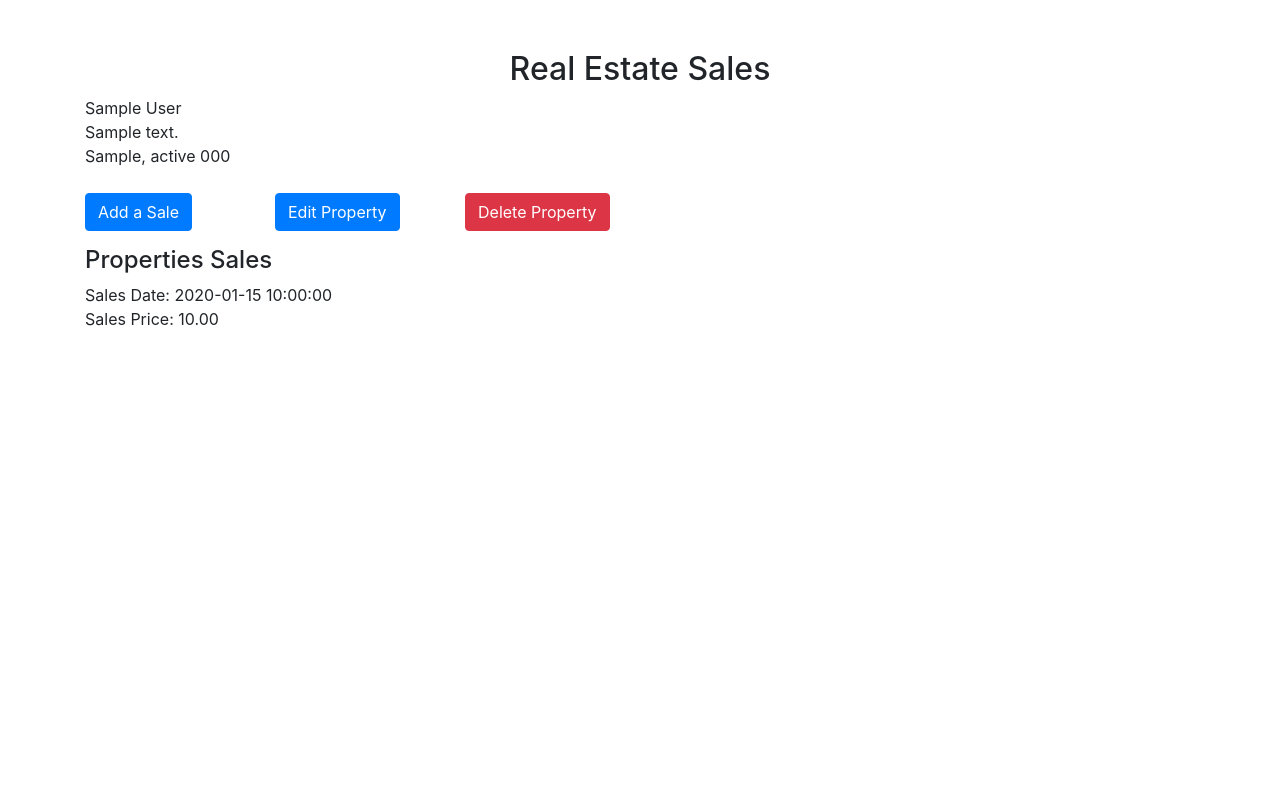
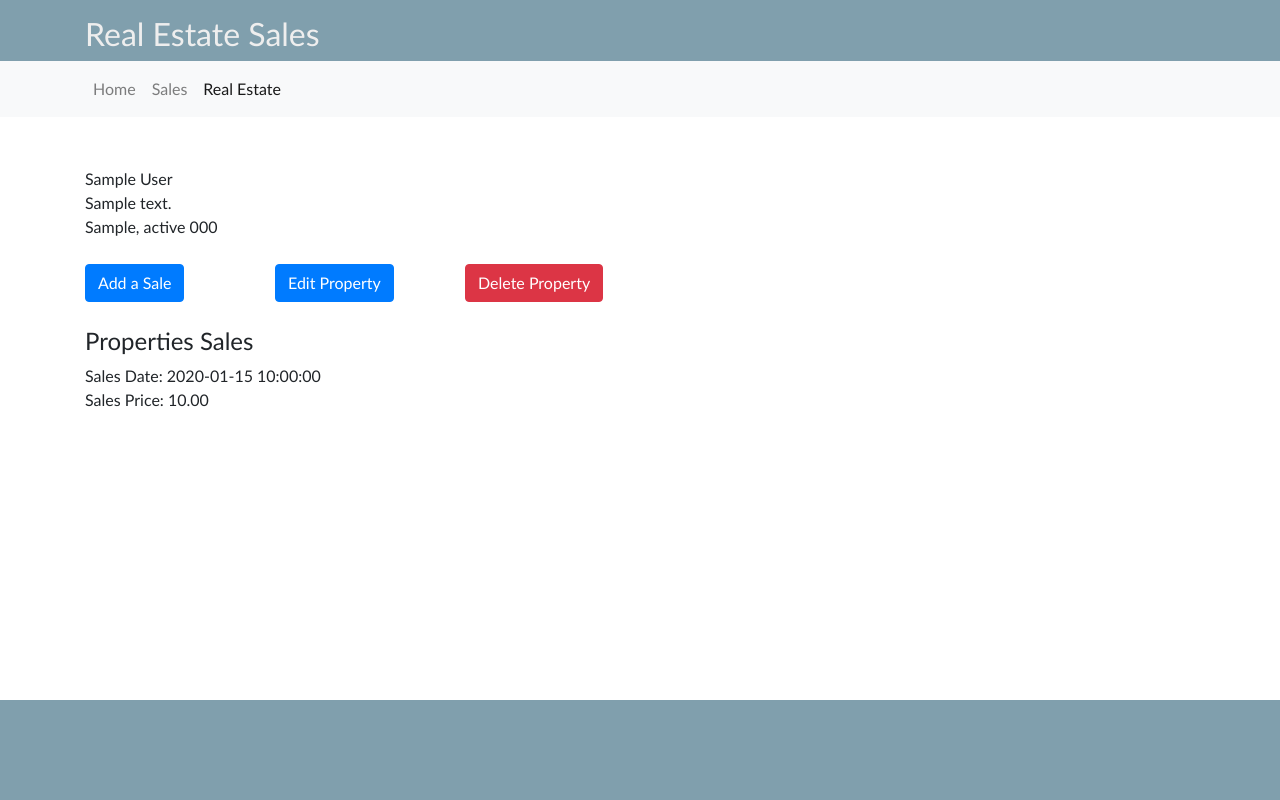
Before and after one commit to clarocity/php_test, a PHP site: page /Realestate?realestate_id=1 in a window 1280 px wide. Run offline with PHP 8.4, Linux system fonts and the light colour scheme; tables that the repository leaves empty or names only in its code hold one stand-in row (values such as "Sample post").

Commit message:
Added style and subqueries

```diff
--- /dev/null
+++ b/src/Config.php
@@ -0,0 +1,13 @@
+<?php
+
+class Config {
+
+	public static $config = [
+		'db' => [
+			'dsn' => 'mysql:dbname=testdb;host=127.0.0.1',
+			'user' => 'root',
+			'password' => 'kaos29'
+		]
+	];
+
+}
--- a/src/Controllers/Realestate.php
+++ b/src/Controllers/Realestate.php
@@ -10,22 +10,20 @@ class Realestate extends Controller {
 
 	function __construct() {
 		parent::__construct();
-
 		$this->realestate = new RealestateModel();
 	}
 
 	public function index() {
 
+		$data = [];
 		$realestate_id = 0;
-		if (is_numeric($_GET['realestate_id'])) {
-			$realestate_id = $_GET['realestate_id'];
-		} else {
-			echo "Property does not exists.";
-			exit();
+		if (!empty($_GET['realestate_id'])) {
+			if (is_numeric($_GET['realestate_id'])) {
+				$realestate_id = $_GET['realestate_id'];
+
+				$data = $this->realestate->read($realestate_id);
+			}
 		}
-
-		$data = $this->realestate->read($realestate_id);
-
 		$this->view->render($data);
 	}
 
@@ -135,6 +133,7 @@ class Realestate extends Controller {
 		$data['city'] = $row[0]['city'];
 		$data['state'] = $row[0]['state'];
 		$data['zip'] = $row[0]['zip'];
+		$data['realestate_id'] = $realestate_id;
 
 		$post_url = "/Realestate/update?realestate_id=$realestate_id";
 		$input = "<input type='hidden' name='realestate_id' value='$realestate_id'>";
--- a/src/Models/Model.php
+++ b/src/Models/Model.php
@@ -2,6 +2,7 @@
 namespace Models;
 
 use \PDO as PDO;
+use \Config as Config;
 
 class Model {
 
@@ -9,9 +10,9 @@ class Model {
 
 	function __construct() {
 
-		$dsn = 'mysql:dbname=testdb;host=127.0.0.1';
-		$user = 'root';
-		$password = 'kaos29';
+		$dsn =  Config::$config['db']['dsn'];
+		$user = Config::$config['db']['user'];
+		$password = Config::$config['db']['password'];
 
 		try {
 
--- a/src/Views/Realestate/create.php
+++ b/src/Views/Realestate/create.php
@@ -62,7 +62,7 @@
       </div>
     </div>
   </div>
-  <button class="btn btn-primary" type="submit">Add Property</button>
+  <button class="btn btn-primary" type="submit">Add Property</button><a href="/" class="cancel-button">Cancel</a>
 </form>
 
 <script>
--- a/src/Views/Realestate/createsuccess.php
+++ b/src/Views/Realestate/createsuccess.php
@@ -4,6 +4,8 @@
 	<h3 style="text-align: center;">Thank you. The Property was added successfully.</h3>
 </div>
 <br />
-<div>
-	<a href="/">Home</a>
+<div class="col-12">
+	<div>
+		<a href="/">Home</a>
+	</div>
 </div>
--- a/src/Views/Realestate/deletedsuccess.php
+++ b/src/Views/Realestate/deletedsuccess.php
@@ -4,6 +4,8 @@
 	<h3 style="text-align: center;">Thank you. Property has been deleted.</h3>
 </div>
 <br />
-<div>
-	<a href="/">Home</a>
+<div class="col-12">
+	<div>
+		<a href="/">Home</a>
+	</div>
 </div>
--- a/src/Views/Realestate/index.php
+++ b/src/Views/Realestate/index.php
@@ -1,6 +1,8 @@
 <div class="index-container row">
 
-	<div class="col-12" style="margin-bottom: 25px;">
+    <?php if (!empty($content[0][0])) : ?>
+
+	<div class="col-12 m-botton-25">
 		<div>
 		    <?= $content[0]['first_name'] ?> <?= $content[0]['last_name'] ?>
 		</div>
@@ -11,15 +13,15 @@
 			<?= $content[0]['city'] ?>, <?= $content[0]['state'] ?> <?= $content[0]['zip'] ?>
 		</div>
 	</div>
-	<div class="col-6">
+	<div class="col-6 m-botton-25">
 		<div class="row">
-			<div class="col-12 col-md-4" style="margin-bottom: 15px;">
+			<div class="col-12 col-md-4 m-botton-15">
 				<button type="button" onclick="window.location.href='/Sales/salesform?realestate_id=<?= $content[0][0] ?>'" class="btn btn-primary">Add a Sale</button>
 			</div>
-			<div class="col-12 col-md-4" style="margin-bottom: 15px;">
+			<div class="col-12 col-md-4 m-botton-15">
 				<button type="button" onclick="window.location.href='/Realestate/update?realestate_id=<?= $content[0][0] ?>'" class="btn btn-primary">Edit Property</button>
 			</div>
-			<div class="col-12 col-md-4" style="margin-bottom: 15px;">
+			<div class="col-12 col-md-4 m-botton-15">
 				<form method="POST" action="/Realestate/delete">
 					<input type="hidden" name="realestate_id" value="<?= $content[0][0] ?>" >
 					<button type="submit" class="btn btn-danger">Delete Property</button>
@@ -36,7 +38,7 @@
 
 		<?php if(!empty($row['sale_date'])) : ?>
 
-		<div class="col-8" style="margin-bottom: 15px;">
+		<div class="col-8 m-botton-25">
 			<div class="row">
 				<div class="col-12 col-md-8">
 					Sales Date: <?= $row['sale_date'] ?>
@@ -49,10 +51,10 @@
 		</div>
 
 		<?php else : ?>
-			<div class="col-8" style="margin-bottom: 15px;">
+			<div class="col-8 m-botton-15">
 				<div class="row">
 					<div class="col-12 col-md-8">
-						<p>Property as not been sold.</p>
+						<p>Property has not been sold.</p>
 					</div>
 				</div>
 			</div>
@@ -60,7 +62,22 @@
 
 	<?php endforeach; ?>
 
+	<?php else : ?>
+			<div class="col-12">
+				<div>
+					<h4>Please return to the home page for a list of Real Estate properties.</h4>
+				</div>
+			</div>
+			<div class="col-12">
+				<div>
+					<a href="/">Home</a>
+				</div>
+			</div>
+
+	<?php endif; ?>
 </div>
+
+
 <script type="text/javascript">
 
 (function() {
@@ -79,7 +96,6 @@
 		}
     }, false);
 
-
   }, false);
 })();
 
--- a/src/Views/Realestate/update.php
+++ b/src/Views/Realestate/update.php
@@ -63,7 +63,7 @@
       </div>
     </div>
   </div>
-  <button class="btn btn-primary" type="submit">Update Property</button>
+  <button class="btn btn-primary" type="submit">Update Property</button><a href="/Realestate?realestate_id=<?= $content['data']['realestate_id'] ?>" class="cancel-button">Cancel</a>
 </form>
 
 <script>
--- a/src/Views/Realestate/updatesuccess.php
+++ b/src/Views/Realestate/updatesuccess.php
@@ -4,6 +4,8 @@
 	<h3 style="text-align: center;">Thank you. Property update was successfully.</h3>
 </div>
 <br />
-<div>
-	<a href="/">Home</a>
+<div class="col-12">
+	<div>
+		<a href="/">Home</a>
+	</div>
 </div>
--- a/src/Views/Sales/createsuccess.php
+++ b/src/Views/Sales/createsuccess.php
@@ -4,6 +4,8 @@
 	<h3 style="text-align: center;">Thank you. The Sale was added successfully.</h3>
 </div>
 <br />
-<div>
-	<a href="/">Home</a>
+<div class="col-12">
+	<div>
+		<a href="/">Home</a>
+	</div>
 </div>
--- a/src/Views/Sales/salesform.php
+++ b/src/Views/Sales/salesform.php
@@ -38,7 +38,7 @@
     </div>
   </div>
 
-  <button class="btn btn-primary" type="submit">Add Sale</button>
+  <button class="btn btn-primary" type="submit">Add Sale</button><a href="/Realestate?realestate_id=<?= $content['data']['realestate_id'] ?>" class="cancel-button">Cancel</a>
 </form>
 
 <script>
--- a/src/Views/layout.php
+++ b/src/Views/layout.php
@@ -10,28 +10,96 @@
 	    <link rel="stylesheet" href="/bootstrap-4.1.2-dist/css/bootstrap.min.css"/>
 	    <link rel="stylesheet" href="/jquery/jquery-ui/jquery-ui.min.css"/>
 	    <style type="text/css">
+	    	html, body {
+	    		height: 100%;
+	    		font-family: Optima,Segoe,"Segoe UI",Candara,Calibri,Arial,sans-serif
+	    	}
+	    	body {
+ 				display: flex;
+  				flex-direction: column;
+			}
+			.content {
+  				flex: 1 0 auto;
+			}
+			footer {
+  				flex-shrink: 0;
+  				min-height: 100px;
+  				background-color: #809fad;
+			}
+			header {
+				margin-bottom: 50px;
+				min-height: 100px;
+  				background-color: #809fad;
+			}
+			small {
+				color:red;
+				margin-left: 5px;
+			}
 	    	.main-title {
-	    		text-align: center;
-	    		margin-top: 50px;
+	    		margin-top: 15px;
+	    		color: #eee;
 	    	}
 	    	.index-container a, .index-container a:hover {
 	    		color: #212529;
 	    		text-decoration: none;
 	    	}
+	    	.navbar {
+	    		z-index: 5;
+	    	}
+	    	.cancel-button {
+	    		margin-left: 25px;
+	    	}
+	    	.property-list {
+	    		border:1px solid #eee;
+	    		padding:5px;
+	    		margin-bottom: 15px;
+	    	}
+	    	.m-botton-25 {
+	    		margin-bottom: 25px;
+	    	}
+	    	.m-bottom-15 {
+	    		margin-bottom: 15px;
+	    	}
 	    </style>
 	</head>
 
 	<body>
-
-		<div class="container">
-			<div class="row">
-			    <div class="col-12 main-title">
-				     <h2>Real Estate Sales</h2>
+		<header>
+			<div class="container">
+				<div class="main-title">
+					<h2>Real Estate Sales</h2>
 				</div>
 			</div>
+			<nav class="navbar navbar-expand-lg navbar-light bg-light">
+				<div class="container">
+				  	<button class="navbar-toggler" type="button" data-toggle="collapse" data-target="#navbarTogglerDemo01" aria-controls="navbarTogglerDemo01" aria-expanded="false" aria-label="Toggle navigation">
+				    	<span class="navbar-toggler-icon"></span>
+				  	</button>
+				  	<div class="collapse navbar-collapse" id="navbarTogglerDemo01">
 
+				    	<ul class="navbar-nav mr-auto mt-2 mt-lg-0">
+				      		<li class="nav-item <?php echo ($class == 'Index')? 'active' : ''; ?>">
+				        		<a class="nav-link" href="/">Home</a>
+				      		</li>
+				      		<li class="nav-item <?php echo ($class == 'Sales')? 'active' : ''; ?>">
+				        		<a class="nav-link" href="/Sales">Sales</a>
+				      		</li>
+				      		<li class="nav-item <?php echo ($class == 'Realestate')? 'active' : ''; ?>">
+				        		<a class="nav-link disabled" href="/Realestate">Real Estate</a>
+				      		</li>
+				    	</ul>
+			  		</div>
+				</div>
+			</nav>
+		</header>
+
+		<div class="container content">
   				<?php include($class . "/" . $func . ".php"); ?>
 		</div>
+
+		<footer>
+
+		</footer>
 
 		<script src="/jquery/jquery-3.3.1.min.js"></script>
 		<script src="/jquery/jquery-ui/jquery-ui.min.js"></script>
```
Also changed, not shown: profile.md (+22 -0 lines), src/Controllers/Sales.php (+19 -4 lines), src/Models/SalesModel.php (+83 -5 lines), src/Views/Index/index.php (+10 -5 lines), src/Views/Sales/index.php (added, +147 -0 lines).
